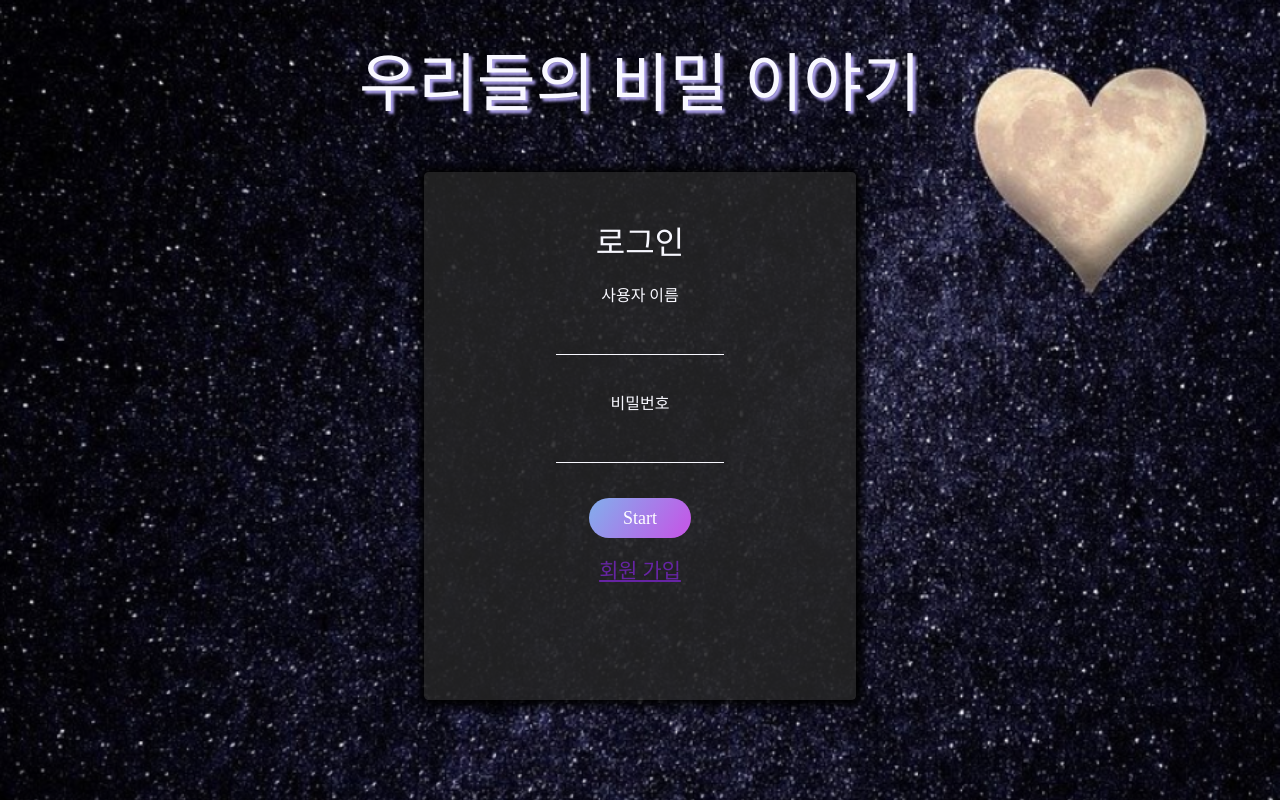
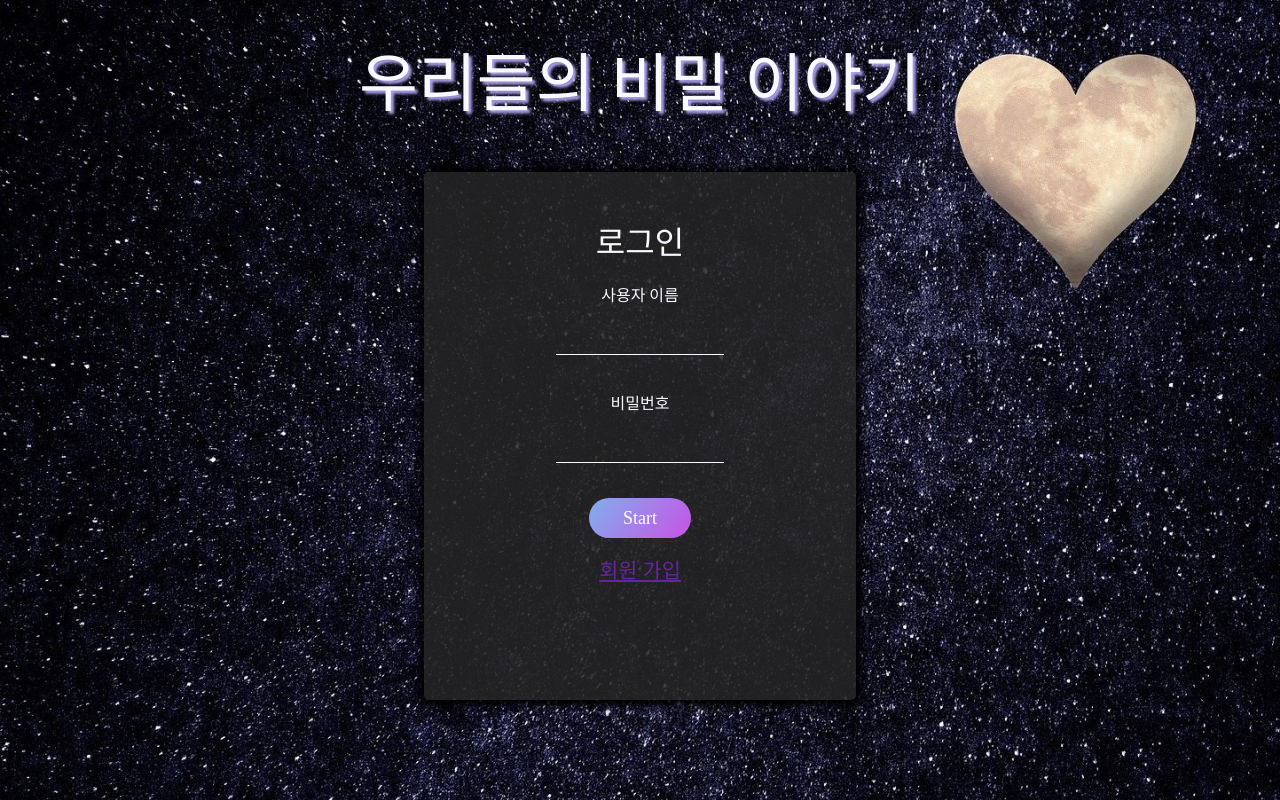
Before and after one commit to hohodiary/hohodiary_web, a Django app: page /account/login/ in a window 1280 px wide. Run offline with Django 4.2, Linux system fonts and the light colour scheme; some web fonts are replaced.

Commit message:
login and create2

```diff
--- a/hohodiary/static/base.css
+++ b/hohodiary/static/base.css
@@ -20,7 +20,7 @@
 
 /* login */
 #login{
-    background: url(../static/사진/love.png);
+    background: url(../static/사진/heart.jpg);
     background-repeat: no-repeat;
     background-size: 100%;
     background-position: center top;
@@ -98,7 +98,7 @@
 }
 /* create */
 #create{
-    background: url(../static/사진/love.png);
+    background: url(../static/사진/heart.jpg);
     background-repeat: no-repeat;
     background-size: 100%;
     background-position: center top;
```
Also changed, not shown: hohodiary/static/사진/heart.jpg (added), hohodiary/static/사진/love.png (deleted).
